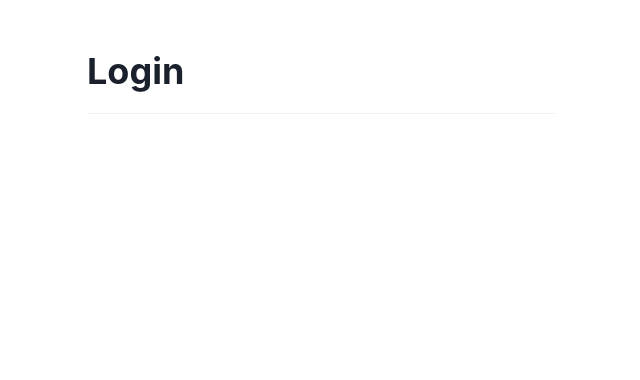
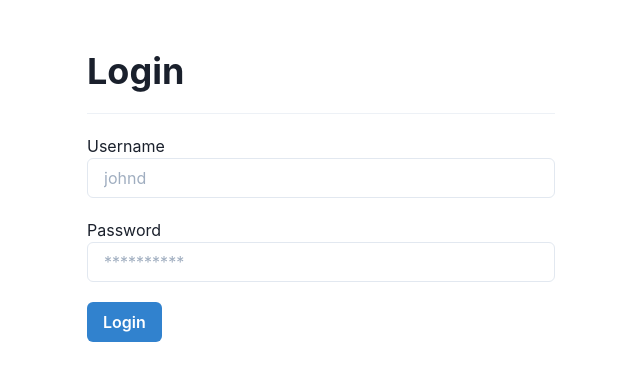
Before and after one commit to giilbert/chirp, a Next.js app: page /login in a window 1280 px wide. Shown: the top 380 px of the page, without its empty margins (319-959 px from the left). Built offline with nearby package versions, Linux system fonts and the light colour scheme; no server answers.

Commit message:
authentication!

```diff
--- a/src/pages/api/[...nextauth].ts
+++ b/src/pages/api/auth/[...nextauth].ts
@@ -11,12 +11,30 @@ export default NextAuth({
     signingKey: process.env.JWT_SIGNING_KEY,
   },
   callbacks: {
-    async session({ session, token }) {
-      // expose user id
-      return Promise.resolve({
-        ...session,
-        user: { ...session.user, id: token.sub },
-      });
+    async jwt({ token, user, profile, account, isNewUser }) {
+      // console.log('-----------------');
+      // console.log('jwt', token, user, profile, account, isNewUser);
+      // console.log('-----------------');
+
+      if (user?.username) token.username = user.username;
+
+      return token;
+    },
+    async session({ session: defaultSession, token }) {
+      const session = defaultSession as SessionWithUserId;
+      // console.log('----------------');
+      // console.log('session ', session);
+      // console.log('token ', token);
+      // console.log('user ', user);
+      // console.log('----------------');
+
+      // expose user id and username
+      if (token && session.user) {
+        session.user.username = token.username as string;
+        session.user.id = token.id as string;
+      }
+
+      return Promise.resolve(session);
     },
   },
   providers: [
@@ -38,11 +56,13 @@ export default NextAuth({
         }
         prisma.$disconnect();
 
+        // console.log(user);
+
         if (user) {
           return {
+            id: user.id,
             name: user.name,
             username: user.username,
-            id: user.id,
           };
         } else {
           return null;
@@ -56,7 +76,7 @@ interface SessionWithUserId extends Session {
   expires: string;
   user: {
     name: string;
-    email: string;
+    username: string;
     id: string | undefined;
   };
 }
--- a/src/pages/login.tsx
+++ b/src/pages/login.tsx
@@ -1,4 +1,19 @@
-import { Center, Container, Divider, Heading } from '@chakra-ui/react';
+import {
+  Button,
+  Center,
+  Container,
+  Divider,
+  Heading,
+  Input,
+  InputGroup,
+  Spinner,
+  Text,
+} from '@chakra-ui/react';
+import { Form, Formik, FormikProps, yupToFormErrors } from 'formik';
+import { GetServerSideProps } from 'next';
+import { getSession, signIn } from 'next-auth/react';
+import { useState } from 'react';
+import * as Yup from 'yup';
 
 function LoginPage() {
   return (
@@ -6,9 +21,97 @@ function LoginPage() {
       <Container width="500px" mt="50px">
         <Heading>Login</Heading>
         <Divider my="20px" />
+        <LoginForm />
       </Container>
     </Center>
   );
 }
 
+const schema = Yup.object().shape({
+  username: Yup.string().required('Username is required'),
+  password: Yup.string().required('Password is required'),
+});
+
+interface FormValues {
+  username: string;
+  password: string;
+}
+
+const LoginForm = () => {
+  const [formError, setFormError] = useState('');
+
+  return (
+    <Formik
+      initialValues={{
+        username: '',
+        password: '',
+      }}
+      validationSchema={schema}
+      onSubmit={async (values, { setErrors }) => {
+        console.log(values);
+
+        await signIn('credentials', {
+          username: values.username,
+          password: values.password,
+          redirect: false,
+        }).then((result) => {
+          if (result.ok) window.location.href = '/';
+          else if (result.status === 401)
+            setFormError('Invalid email or password');
+          else if (result.status !== 401) setFormError('An error occured');
+        });
+      }}
+    >
+      {({
+        errors,
+        isSubmitting,
+        setFieldValue,
+      }: /* and other goodies */
+      FormikProps<FormValues>) => (
+        <Form>
+          <InputGroup flexDirection="column" mb="20px">
+            <Text>Username</Text>
+            <Input
+              placeholder="johnd"
+              onChange={(e) => setFieldValue('username', e.target.value)}
+            />
+            <Text color="red.300">{errors.username}</Text>
+          </InputGroup>
+
+          <InputGroup flexDirection="column" mb="20px">
+            <Text>Password</Text>
+            <Input
+              placeholder="**********"
+              type="password"
+              onChange={(e) => setFieldValue('password', e.target.value)}
+            />
+            <Text color="red.300">{errors.password}</Text>
+          </InputGroup>
+
+          <Text colorScheme="red">{formError}</Text>
+
+          <Button type="submit" colorScheme="blue" isLoading={isSubmitting}>
+            Login
+          </Button>
+        </Form>
+      )}
+    </Formik>
+  );
+};
+
+export const getServerSideProps: GetServerSideProps = async (ctx) => {
+  const session = await getSession({ ctx });
+  if (session)
+    return {
+      redirect: {
+        destination: '/',
+        statusCode: 303,
+      },
+    };
+
+  return {
+    props: {},
+  };
+};
+
 export default LoginPage;
--- a/src/pages/register.tsx
+++ b/src/pages/register.tsx
@@ -6,6 +6,7 @@ import {
   Heading,
   Input,
   InputGroup,
+  Spinner,
   Text,
 } from '@chakra-ui/react';
 import { Form, Formik, FormikProps, yupToFormErrors } from 'formik';
@@ -111,6 +112,7 @@ const RegisterForm = () => (
           <Text>Password</Text>
           <Input
             placeholder="**********"
+            type="password"
             onChange={(e) => setFieldValue('password', e.target.value)}
           />
           <Text color="red.300">{errors.password}</Text>
@@ -120,12 +122,13 @@ const RegisterForm = () => (
           <Text>Confirm Password</Text>
           <Input
             placeholder="**********"
+            type="password"
             onChange={(e) => setFieldValue('confirmPassword', e.target.value)}
           />
           <Text color="red.300">{errors.confirmPassword}</Text>
         </InputGroup>
 
-        <Button type="submit" colorScheme="blue">
+        <Button type="submit" colorScheme="blue" isLoading={isSubmitting}>
           Register
         </Button>
       </Form>
```
Also changed, not shown: src/pages/index.tsx (+48 -4 lines), 1 other file (tests, documents, lock files or other folders).
